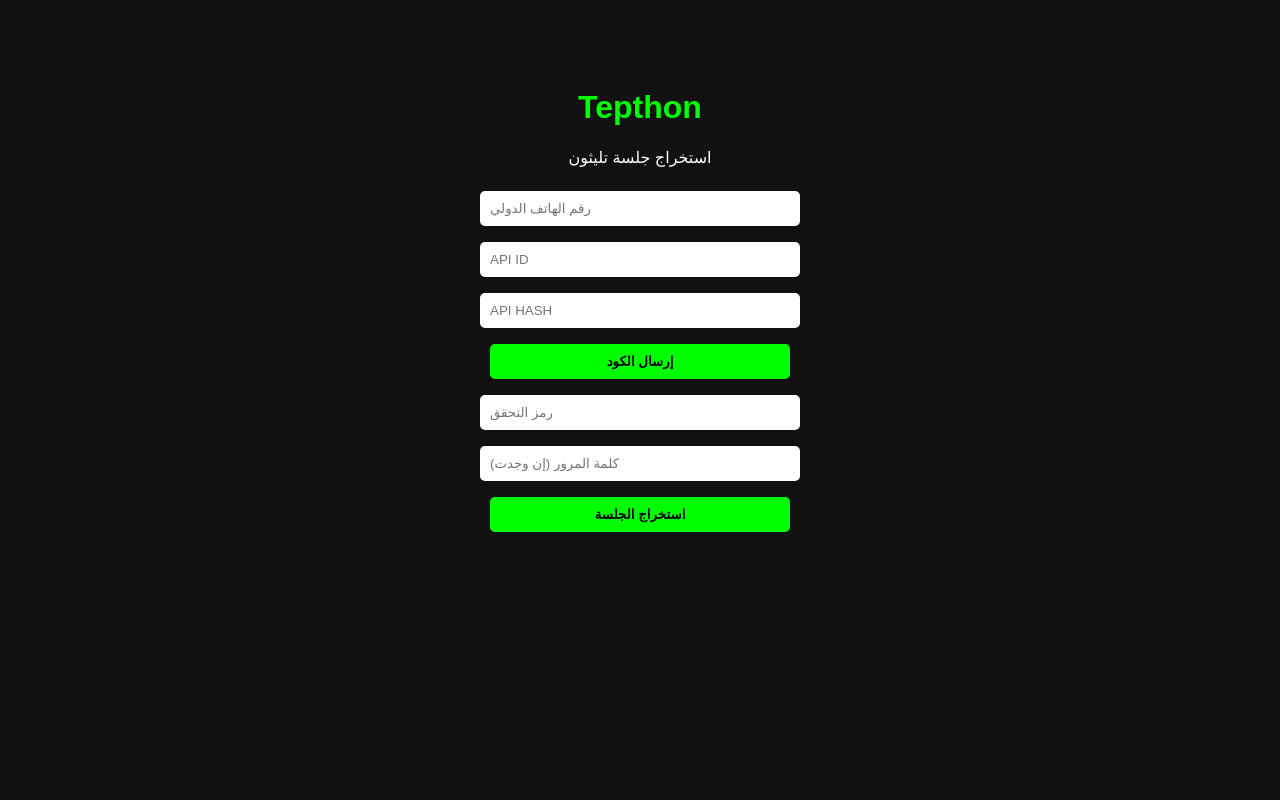
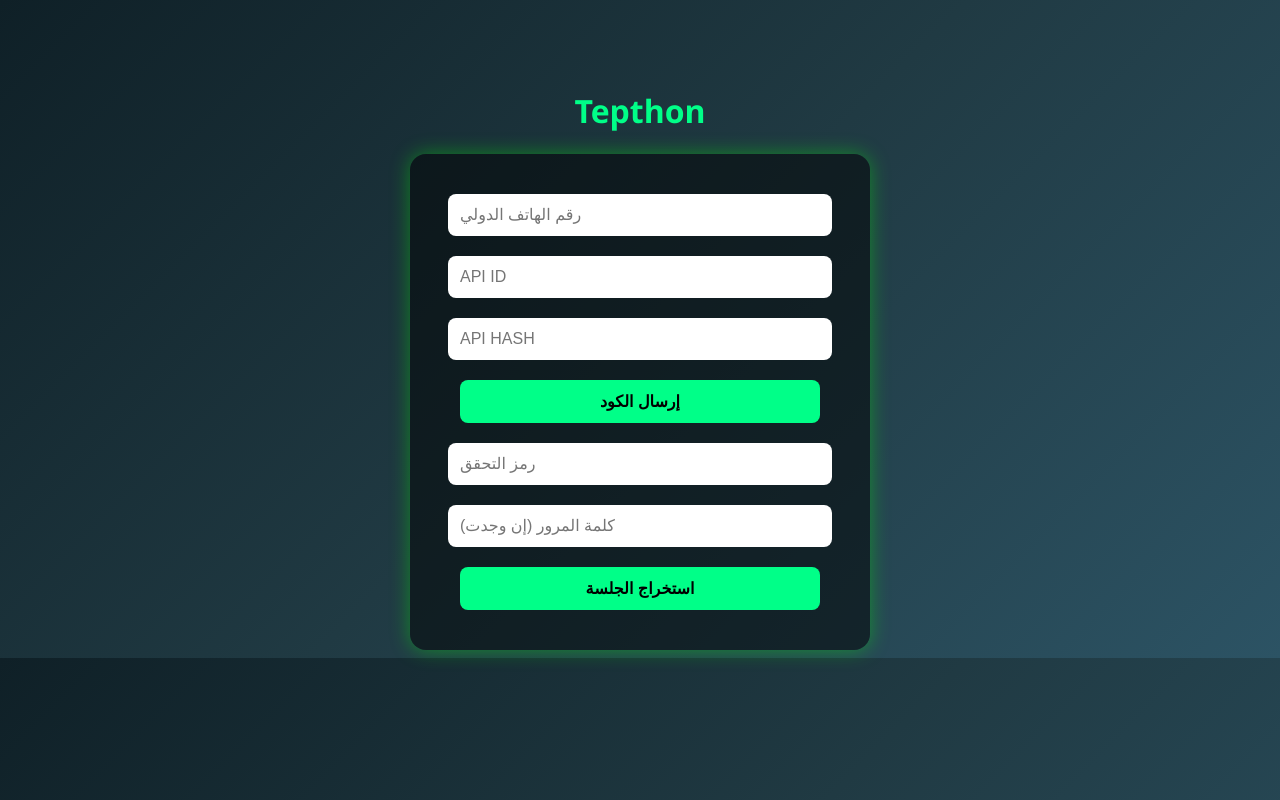
Before and after one commit to Ahmadzcc/String, a Flask app: page / in a window 1280 px wide. Run offline with Flask 3, Linux system fonts and the light colour scheme.

Commit message:
Update index.html

```diff
--- a/templates/index.html
+++ b/templates/index.html
@@ -2,46 +2,68 @@
 <!DOCTYPE html>
 <html lang="ar">
 <head>
-    <meta charset="UTF-8">
-    <title>Tepthon - استخراج الجلسة</title>
+  <meta charset="UTF-8" />
+  <title>Tepthon | استخراج الجلسة</title>
   <style>
     body {
-            font-family: 'Arial', sans-serif;
+      background: linear-gradient(135deg, #0f2027, #203a43, #2c5364);
+      color: #fff;
+      font-family: 'Segoe UI', Tahoma, Geneva, Verdana, sans-serif;
       text-align: center;
       padding-top: 60px;
-            background-color: #111;
-            color: white;
     }
-
+    .container {
+      background: rgba(0, 0, 0, 0.5);
+      padding: 30px;
+      border-radius: 16px;
+      max-width: 400px;
+      margin: auto;
+      box-shadow: 0 0 20px rgba(0,255,0,0.4);
+    }
     input, button {
-            padding: 10px;
-            margin: 8px;
-            width: 80%;
-            max-width: 300px;
-            border-radius: 5px;
+      width: 90%;
+      padding: 12px;
+      margin: 10px 0;
       border: none;
+      border-radius: 8px;
+      font-size: 16px;
     }
-
+    input {
+      background: #fff;
+      color: #000;
+    }
     button {
-            background-color: #0f0;
+      background-color: #00ff88;
       font-weight: bold;
       cursor: pointer;
+      transition: background-color 0.3s ease;
+    }
+    button:hover {
+      background-color: #00cc6a;
+    }
+    h1 {
+      color: #00ff88;
+      animation: fadeInDown 1s ease;
+    }
+    @keyframes fadeInDown {
+      from { opacity: 0; transform: translateY(-30px); }
+      to { opacity: 1; transform: translateY(0); }
     }
   </style>
 </head>
 <body>
 
-<h1 style="color:#0f0;">Tepthon</h1>
-<p>استخراج جلسة تليثون</p>
+<h1>Tepthon</h1>
+<div class="container">
+  <input type="text" id="phone" placeholder="رقم الهاتف الدولي" />
+  <input type="text" id="api_id" placeholder="API ID" />
+  <input type="text" id="api_hash" placeholder="API HASH" />
+  <button onclick="sendCode()">إرسال الكود</button>
 
-<input type="text" id="phone" placeholder="رقم الهاتف الدولي"><br>
-<input type="text" id="api_id" placeholder="API ID"><br>
-<input type="text" id="api_hash" placeholder="API HASH"><br>
-<button onclick="sendCode()">إرسال الكود</button><br>
-
-<input type="text" id="code" placeholder="رمز التحقق"><br>
-<input type="text" id="password" placeholder="كلمة المرور (إن وجدت)"><br>
+  <input type="text" id="code" placeholder="رمز التحقق" />
+  <input type="text" id="password" placeholder="كلمة المرور (إن وجدت)" />
   <button onclick="verifyCode()">استخراج الجلسة</button>
+</div>
 
 <script>
 let phone_code_hash = "";
@@ -51,6 +73,11 @@
   const api_id = document.getElementById("api_id").value;
   const api_hash = document.getElementById("api_hash").value;
 
+  if (!phone || !api_id || !api_hash) {
+    alert("يرجى تعبئة كل الحقول");
+    return;
+  }
+
   fetch("/send-code", {
     method: "POST",
     headers: { "Content-Type": "application/json" },
@@ -58,8 +85,16 @@
   })
   .then(res => res.json())
   .then(data => {
+    if (data.phone_code_hash) {
       phone_code_hash = data.phone_code_hash;
       alert("تم إرسال الكود!");
+    } else {
+      alert("خطأ: " + JSON.stringify(data));
+    }
+  })
+  .catch(err => {
+    alert("حدث خطأ أثناء الإرسال:
+" + err.message);
   });
 }
 
@@ -70,26 +105,29 @@
   const code = document.getElementById("code").value;
   const password = document.getElementById("password").value;
 
+  if (!phone || !api_id || !api_hash || !code || !phone_code_hash) {
+    alert("يرجى تعبئة كل الحقول مع الكود.");
+    return;
+  }
+
   fetch("/verify-code", {
     method: "POST",
     headers: { "Content-Type": "application/json" },
-        body: JSON.stringify({
-            phone,
-            api_id,
-            api_hash,
-            code,
-            password,
-            phone_code_hash
-        })
+    body: JSON.stringify({ phone, api_id, api_hash, code, password, phone_code_hash })
   })
   .then(res => res.json())
   .then(data => {
     if (data.session) {
-            alert("جلسة:
+      alert("الجلسة:
 " + data.session);
     } else {
-            alert("خطأ: " + data.error);
+      alert("فشل التحقق:
+" + data.error);
     }
+  })
+  .catch(err => {
+    alert("فشل الاتصال:
+" + err.message);
   });
 }
 </script>
```
Lines whose indentation alone changed are shown as unchanged.
